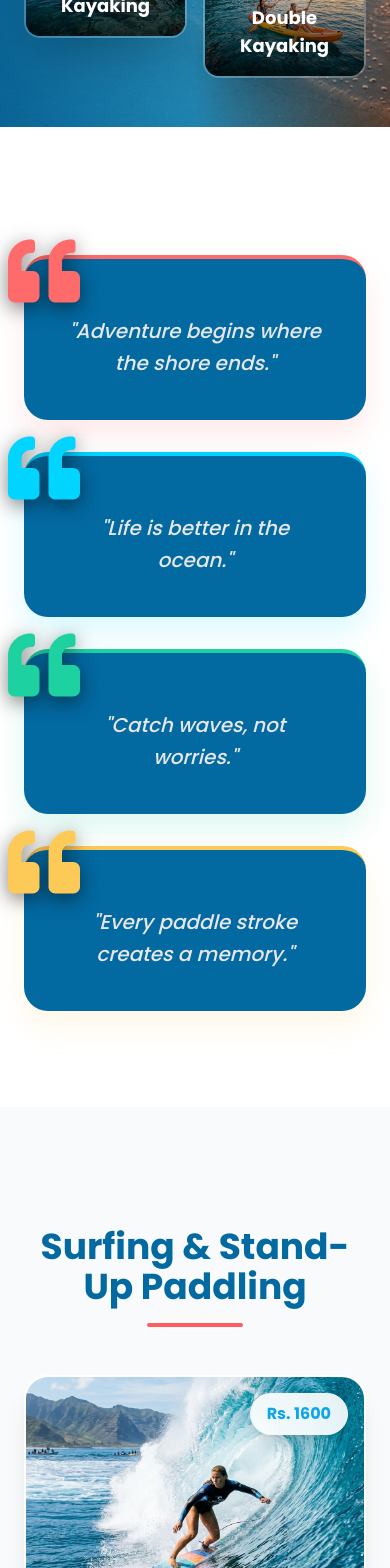
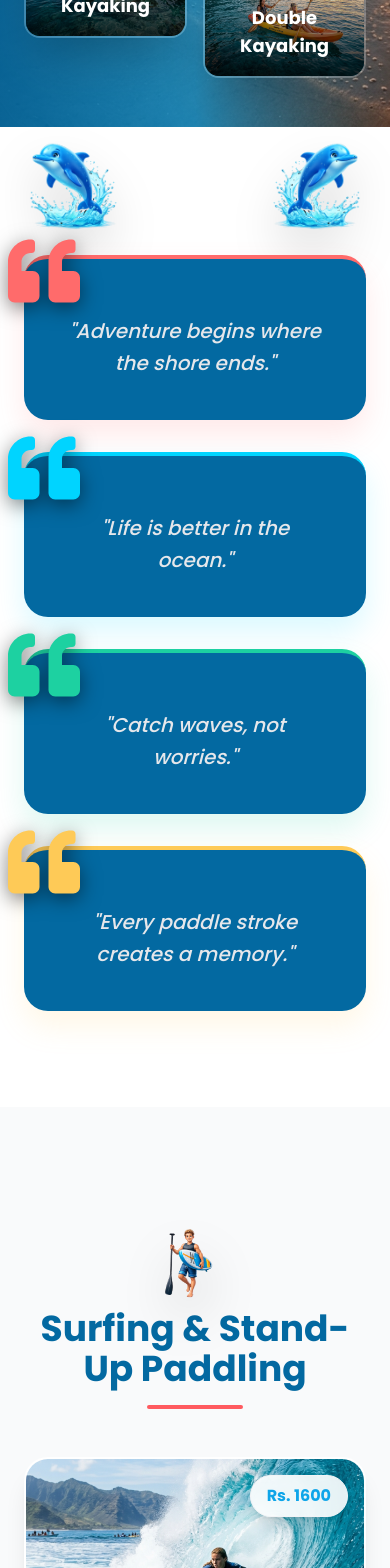
Before and after one commit to marsion77/Thamizh-Website, a React (Vite) app: page / in a window 390 px wide. Shown: the part 900-2468 px from the top of the page. Built offline with nearby package versions, Linux system fonts and the light colour scheme.

Commit message:
Alligned: Images

```diff
--- a/src/components/Adventures.jsx
+++ b/src/components/Adventures.jsx
@@ -110,12 +110,12 @@ const Adventures = () => {
         {/* SECTION 1: Surfing & SUP */}
         <div className="text-center mb-12 relative overflow-visible mt-10">
 
-          {/* Static Man Surf Decoration (Left Side, above first heading) */}
+          {/* Static Man Surf Decoration - centered on mobile, absolute on md+ */}
           <img
             src={manSurfImg}
             alt="Man Surfing"
             aria-hidden="true"
-            className="absolute -top-16 lg:-top-24 left-0 lg:left-10 w-32 md:w-48 lg:w-56 object-contain drop-shadow-2xl z-20 hidden md:block pointer-events-none"
+            className="block mx-auto mb-2 md:absolute md:mb-0 md:-top-16 lg:-top-24 md:left-0 lg:left-10 w-28 sm:w-36 md:w-48 lg:w-56 object-contain drop-shadow-2xl z-20 pointer-events-none"
             style={{ transform: 'scaleX(-1)' }}
           />
 
@@ -145,22 +145,22 @@ const Adventures = () => {
         {/* SECTION 2: Sea Kayaking & Mangroves */}
         <div className="text-center mb-12 relative overflow-visible mt-20">
 
-          {/* Static Man Kayak Decoration (Left Side, Desktop/Tablet only) */}
+          {/* Kayak decorations - side by side centered on mobile, absolute on md+ */}
+          <div className="flex justify-center gap-4 mb-2 md:contents">
             <img
               src={manKayakImg}
               alt="Man Kayaking"
               aria-hidden="true"
-            className="absolute -top-10 lg:-top-20 left-0 lg:left-10 w-32 md:w-48 lg:w-56 object-contain drop-shadow-2xl z-20 hidden md:block pointer-events-none"
+              className="w-28 sm:w-36 md:w-48 lg:w-56 object-contain drop-shadow-2xl z-20 pointer-events-none md:absolute md:-top-10 lg:-top-20 md:left-0 lg:left-10"
               style={{ transform: 'scaleX(-1)' }}
             />
-
-          {/* Static Kid Kayak Decoration (Right Side, Desktop/Tablet only) */}
             <img
               src={kidKayakImg}
               alt="Kid Kayaking"
               aria-hidden="true"
-            className="absolute -top-10 lg:-top-20 right-0 lg:right-10 w-32 md:w-48 lg:w-56 object-contain drop-shadow-2xl z-20 hidden md:block pointer-events-none"
+              className="w-28 sm:w-36 md:w-48 lg:w-56 object-contain drop-shadow-2xl z-20 pointer-events-none md:absolute md:-top-10 lg:-top-20 md:right-0 lg:right-10"
             />
+          </div>
 
           <motion.h2
             initial={{ opacity: 0, y: 20 }}
--- a/src/components/Quotes.jsx
+++ b/src/components/Quotes.jsx
@@ -31,14 +31,14 @@ const Quotes = () => {
         src={dolphinImg}
         alt="Dolphin"
         aria-hidden="true"
-        className="absolute right-10 top-2 lg:top-4 w-32 md:w-48 lg:w-56 object-contain drop-shadow-2xl z-10 hidden md:block pointer-events-none"
+        className="absolute right-4 sm:right-10 top-0 sm:top-2 lg:top-4 w-28 sm:w-36 md:w-48 lg:w-56 object-contain drop-shadow-2xl z-10 pointer-events-none"
       />
       {/* Stable Dolphin 2 (Left side) */}
       <img
         src={dolphinImg}
         alt="Dolphin"
         aria-hidden="true"
-        className="absolute left-10 top-2 lg:top-4 w-32 md:w-48 lg:w-56 object-contain drop-shadow-2xl z-10 hidden md:block pointer-events-none"
+        className="absolute left-4 sm:left-10 top-0 sm:top-2 lg:top-4 w-28 sm:w-36 md:w-48 lg:w-56 object-contain drop-shadow-2xl z-10 pointer-events-none"
         style={{ transform: 'scaleX(-1)' }}
       />
       <div className="container mx-auto px-6 md:px-12 relative z-10">
```
Lines whose indentation alone changed are shown as unchanged.
